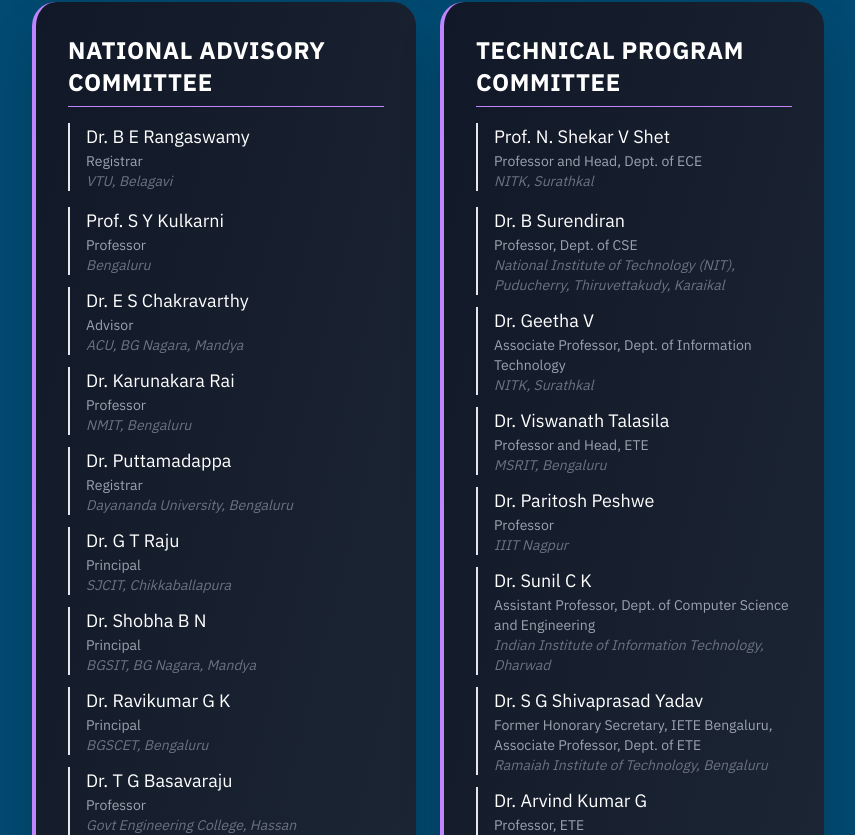
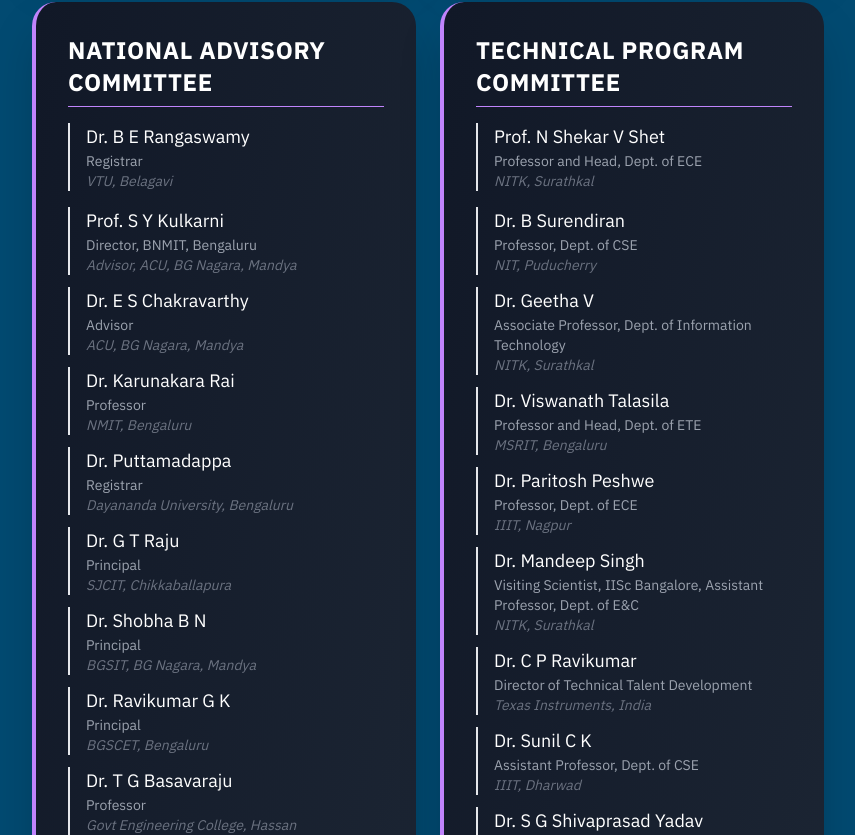
Before and after one commit to Amaan9136/ecmi-2025, a Next.js app: page / in a window 1280 px wide. Shown: the part 5718-6553 px from the top of the page, without its empty margins (212-1067 px from the left). Built offline with nearby package versions, Linux system fonts and the light colour scheme; no server answers; the database is empty.

Commit message:
chore: Committee Correction

```diff
--- a/components/Committee/Index.jsx
+++ b/components/Committee/Index.jsx
@@ -136,7 +136,7 @@
 const conferenceCommittee2 = {
   nationalAdvisoryCommittee: [
     { name: "Dr. B E Rangaswamy", designation: "Registrar", institution: "VTU, Belagavi" },
-    { name: "Prof. S Y Kulkarni", designation: "Professor", institution: "Bengaluru" },
+    { name: "Prof. S Y Kulkarni", designation: "Director, BNMIT, Bengaluru", institution: "Advisor, ACU, BG Nagara, Mandya" },
     { name: "Dr. E S Chakravarthy", designation: "Advisor", institution: "ACU, BG Nagara, Mandya" },
     { name: "Dr. Karunakara Rai", designation: "Professor", institution: "NMIT, Bengaluru" },
     { name: "Dr. Puttamadappa", designation: "Registrar", institution: "Dayananda University, Bengaluru" },
@@ -152,22 +152,113 @@
     { name: "Dr. Naveen B", designation: "Associate Professor, Dept. of ECE", institution: "ACU, BG Nagara, Mandya" }
   ],
   technicalProgramCommittee: [
-    { name: "Prof. N. Shekar V Shet", designation: "Professor and Head, Dept. of ECE", institution: "NITK, Surathkal" },
-    { name: "Dr. B Surendiran", designation: "Professor, Dept. of CSE", institution: "National Institute of Technology (NIT), Puducherry, Thiruvettakudy, Karaikal" },
-    { name: "Dr. Geetha V", designation: "Associate Professor, Dept. of Information Technology", institution: "NITK, Surathkal" },
-    { name: "Dr. Viswanath Talasila", designation: "Professor and Head, ETE", institution: "MSRIT, Bengaluru" },
-    { name: "Dr. Paritosh Peshwe", designation: "Professor", institution: "IIIT Nagpur" },
-    { name: "Dr. Sunil C K", designation: "Assistant Professor, Dept. of Computer Science and Engineering", institution: "Indian Institute of Information Technology, Dharwad" },
-    { name: "Dr. S G Shivaprasad Yadav", designation: "Former Honorary Secretary, IETE Bengaluru, Associate Professor, Dept. of ETE", institution: "Ramaiah Institute of Technology, Bengaluru" },
-    { name: "Dr. Arvind Kumar G", designation: "Professor, ETE", institution: "MSRIT, Bengaluru" },
-    { name: "Prof. K C B Rao", designation: "Professor", institution: "University College of Engineering, Vizianagaram, JNTUK" },
-    { name: "Dr. A P Jagadeesh Chandra", designation: "Professor, Dept. of ECE", institution: "AIT, Chikkamagaluru" },
-    { name: "Dr. Madhu Patil", designation: "Professor & HOD, Dept. of Electrical Science & Engineering", institution: "BGSCET, Bengaluru" },
-    { name: "Dr. Swetha Amit", designation: "Senior Application Engineer", institution: "Entuple Technology Pvt Ltd, Bengaluru" },
-    { name: "Dr. Ranjitha U N", designation: "Associate Professor and Head, CSE, School of Computer Science and Engineering", institution: "REVA University, Bengaluru" },
-    { name: "Dr. Maithri C", designation: "Professor and Head, Dept. of CSE", institution: "Kalpataru Institute of Technology, Tiptur" },
-    { name: "Dr. Rajesh I S", designation: "Assistant Professor, Dept. of AI&ML", institution: "BMSIT, Bengaluru" }
-  ],
+    {
+        name: "Prof. N Shekar V Shet",
+        designation: "Professor and Head, Dept. of ECE",
+        institution: "NITK, Surathkal"
+    },
+    {
+        name: "Dr. B Surendiran",
+        designation: "Professor, Dept. of CSE",
+        institution: "NIT, Puducherry"
+    },
+    {
+        name: "Dr. Geetha V",
+        designation: "Associate Professor, Dept. of Information Technology",
+        institution: "NITK, Surathkal"
+    },
+    {
+        name: "Dr. Viswanath Talasila",
+        designation: "Professor and Head, Dept. of ETE",
+        institution: "MSRIT, Bengaluru"
+    },
+    {
+        name: "Dr. Paritosh Peshwe",
+        designation: "Professor, Dept. of ECE",
+        institution: "IIIT, Nagpur"
+    },
+    {
+        name: "Dr. Mandeep Singh",
+        designation: "Visiting Scientist, IISc Bangalore, Assistant Professor, Dept. of E&C",
+        institution: "NITK, Surathkal"
+    },
+    {
+        name: "Dr. C P Ravikumar",
+        designation: "Director of Technical Talent Development",
+        institution: "Texas Instruments, India"
+    },
+    {
+        name: "Dr. Sunil C K",
+        designation: "Assistant Professor, Dept. of CSE",
+        institution: "IIIT, Dharwad"
+    },
+    {
+        name: "Dr. S G Shivaprasad Yadav",
+        designation: "Former Honorary Secretary, IETE Bengaluru, Associate Professor, Dept. of ETE",
+        institution: "MSRIT, Bengaluru"
+    },
+    {
+        name: "Dr. Arvind Kumar G",
+        designation: "Professor, ETE",
+        institution: "MSRIT, Bengaluru"
+    },
+    {
+        name: "Prof. K C B Rao",
+        designation: "Professor",
+        institution: "University College of Engineering, Vizianagaram, JNTUK"
+    },
+    {
+        name: "Dr. A P Jagadeesh Chandra",
+        designation: "Professor, Dept. of ECE",
+        institution: "AIT, Chikkamagaluru"
+    },
+    {
+        name: "Dr. Madhu Patil",
+        designation: "Professor & HOD, Dept. of Electrical Science & Engineering",
+        institution: "BGSCET, Bengaluru"
+    },
+    {
+        name: "Dr. P C Shrikanth",
+        designation: "Professor & Head, Dept. of ECE",
+        institution: "MCE, Hassan"
+    },
+    {
+        name: "Dr. K Sreelakshmi",
+        designation: "Professor & PG Dean Studies",
+        institution: "RVCE, Bengaluru"
+    },
+    {
+        name: "Dr. Basavaraj Jagadale",
+        designation: "Professor & Chairman, Dept. of PG Studies & Research in Electronics",
+        institution: "Kuvempu University, Shankaraghatta"
+    },
+    {
+        name: "Dr. S Ravishankar",
+        designation: "Visiting Professor, Dept. of ECE",
+        institution: "RVCE, Bengaluru"
+    },
+    {
+        name: "Dr. Swetha Amit",
+        designation: "Senior Application Engineer",
+        institution: "Entuple Technology Pvt Ltd, Bengaluru"
+    },
+    {
+        name: "Dr. Ranjitha U N",
+        designation: "Associate Professor and Head, CSE, School of Computer Science and Engineering",
+        institution: "REVA University, Bengaluru"
+    },
+    {
+        name: "Dr. Maithri C",
+        designation: "Professor and Head, Dept. of CSE",
+        institution: "Kalpataru Institute of Technology, Tiptur"
+    },
+    {
+        name: "Dr. Rajesh I S",
+        designation: "Assistant Professor, Dept. of AI&ML",
+        institution: "BMSIT, Bengaluru"
+    }
+]
+
 }
 
 const conferenceCommittee3 = {
@@ -204,6 +295,11 @@
     {
       name: "Dr. Hong Li",
       institution: "University of Houston-Downtown, USA"
+    },
+    {
+      name: "Dr. Yuvaraja Teekaraman",
+      designation: "Professor of Electrical Engineering",
+      institution: "School of Engineering & Computing American International University, Kuwait."
     }
   ],
 };
```
